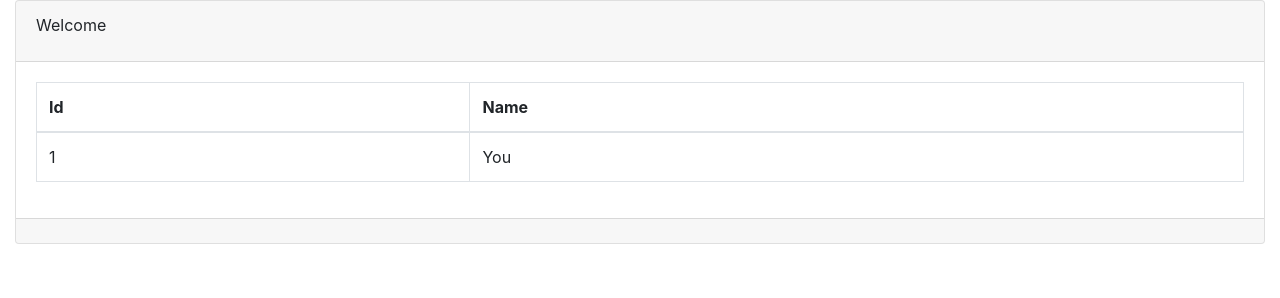
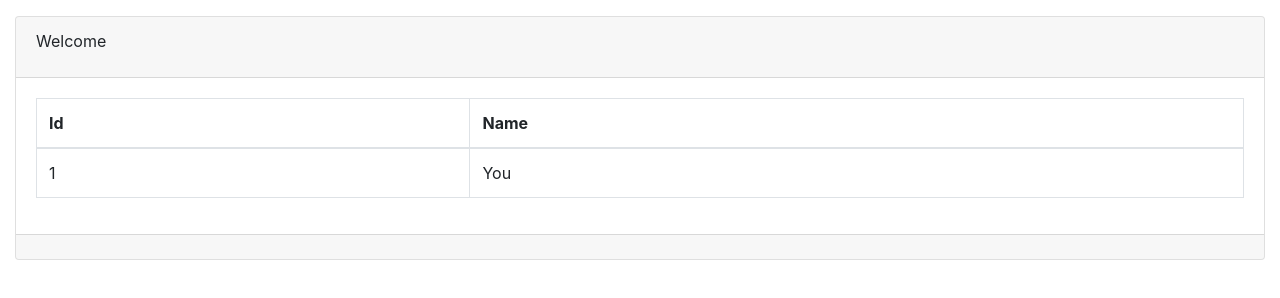
Before and after one commit to KKhine/homework, a plain HTML site: page index.html in a window 1280 px wide. Drawn offline with nearby package versions, Linux system fonts and the light colour scheme.

Commit message:
Update index.html

```diff
--- a/index.html
+++ b/index.html
@@ -11,7 +11,7 @@
     <div class="container-fluid">
         <div class="row">
             <div class="col-md-12">
-                <div class="card">
+                <div class="card mt-3">
                     <div class="card-header">
                         <div class="card-title">Welcome</div>
                     </div>
```
